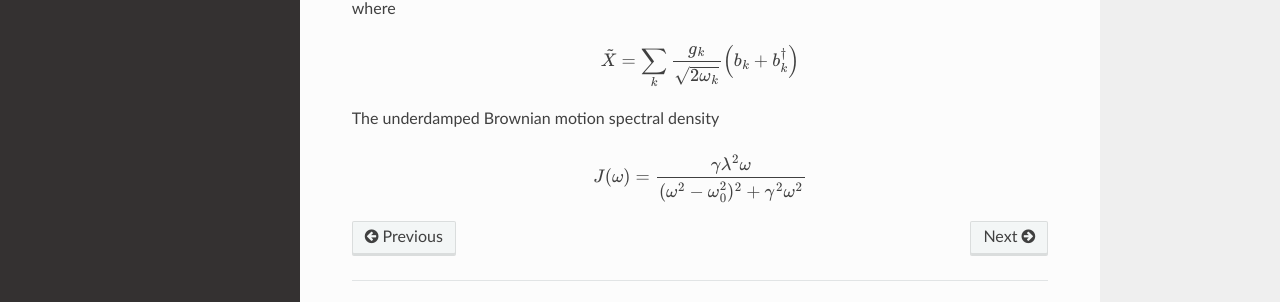
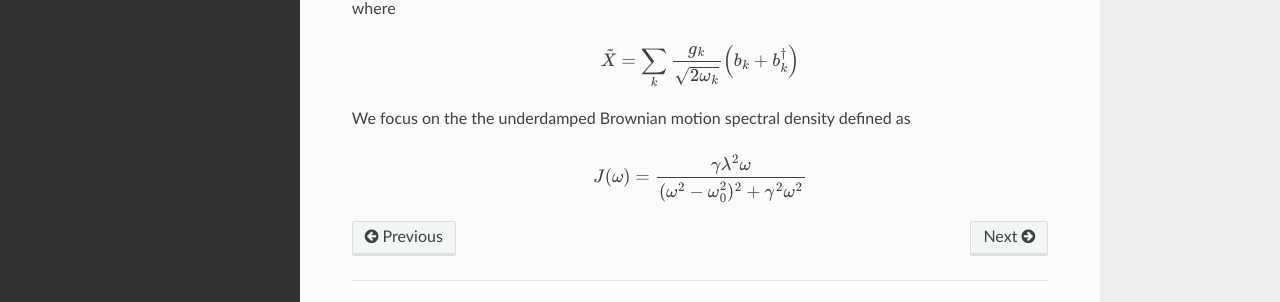
Before and after one commit to pyquantum/matsubara, a Sphinx documentation site: the page built from docs/source/intro.rst, in a window 1280 px wide and 1311 px high. Shown: the part 926-1228 px from the top of the window. Built offline with Sphinx 7.4.7 and the Read the Docs theme 2.0.0, drawn with Linux system fonts in a browser that asks for light colours; cross-references to code outside the pages are shown as plain code.

Commit message:
minor changes

```diff
--- a/docs/source/intro.rst
+++ b/docs/source/intro.rst
@@ -29,7 +29,7 @@ where
 .. math::
 	 \tilde{X} = \sum_k \frac{g_k}{\sqrt{2\omega_k}} \left(b_k + b_k^{\dagger}\right)
 
-The underdamped Brownian motion spectral density
+We focus on the the underdamped Brownian motion spectral density defined as
 
 .. math::
 
```
